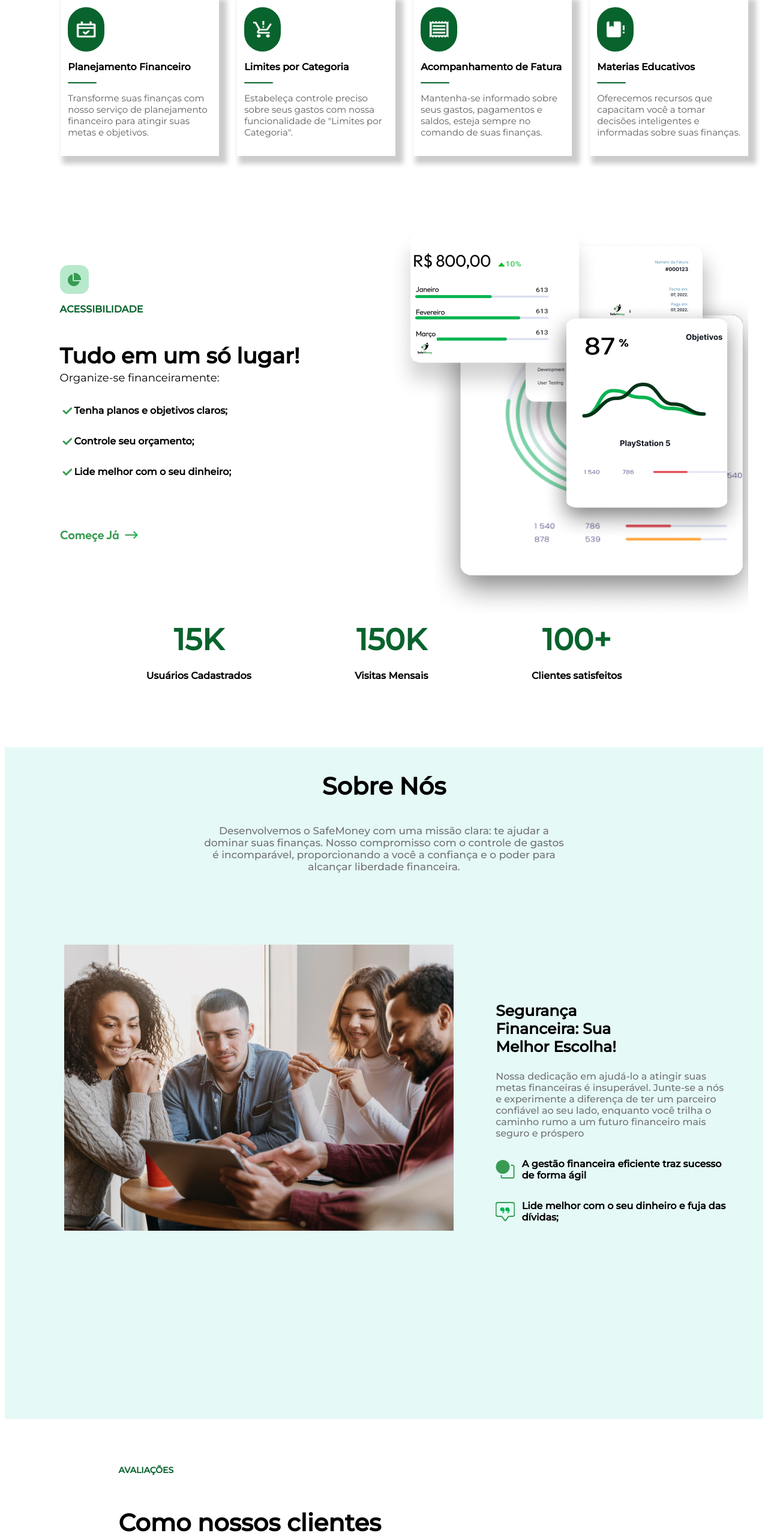
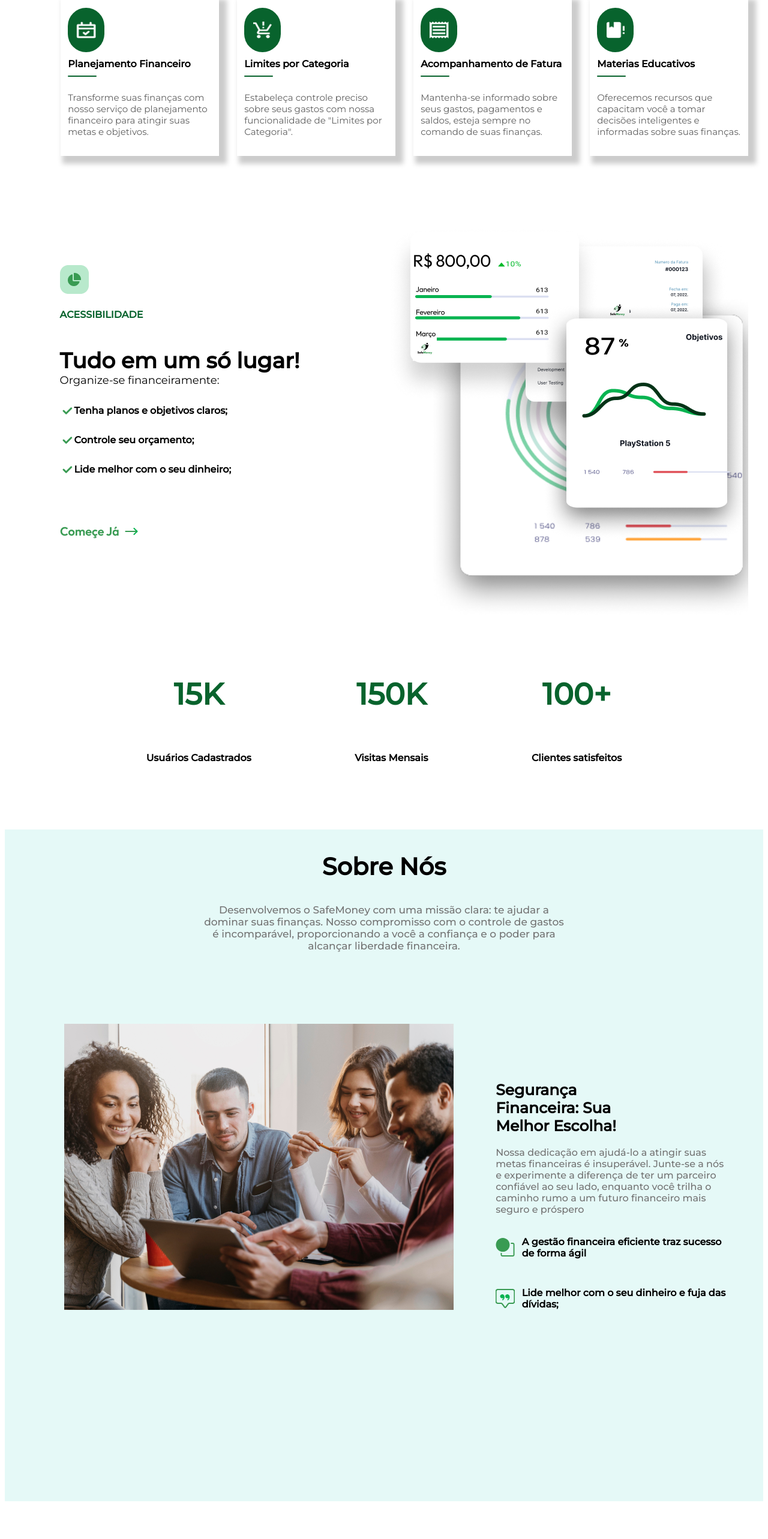
Before and after one commit to Safe-Money/safemoney, a React (Vite) app: page / in a window 1280 px wide. Shown: the part 880-3446 px from the top of the page at 60% size. Built offline with nearby package versions, Linux system fonts and the light colour scheme.

Commit message:
bugfix: consertando espaçamentos

```diff
--- a/src/index.css
+++ b/src/index.css
@@ -1,7 +1,3 @@
 *{
   font-family: 'Montserrat', sans-serif;
 }
-
-.geral{
-  margin: 0;
-}
--- a/src/pages/Contas/Contas.jsx
+++ b/src/pages/Contas/Contas.jsx
@@ -8,7 +8,6 @@ import SaldoProjetado from "./Componentes/SaldoProjetado"
 
 const AllContainers = styled.div`
   display: flex;
-  margin: 0;
   height:100vh;
   box-sizing: border-box;
   overflow-y:hidden;
--- a/src/pages/Institucional/Index.jsx
+++ b/src/pages/Institucional/Index.jsx
@@ -61,6 +61,10 @@ const Intro = styled.div`
     justify-content: space-between;
     margin: auto;
     margin-top: -5px;
+
+    p{
+        margin: 15px 0;
+    }
 `
 
 const Bottoms = styled.div`
@@ -102,15 +106,18 @@ const TxtAccess = styled.p`
     color: #08632D;
     text-transform: uppercase;
     font-weight: bolder;
+    margin-bottom: 10px;
 `
 
 const Icone = styled.img`
     height: 48px;
     width: 48px;
+    margin-bottom: 10px;
 `
 
 const TitAccess = styled.h1`
     font-size: 36px;
+    margin-bottom: 5%;
 `
 
 const Charts = styled.div`
--- a/src/pages/Institucional/components/Beneficios.jsx
+++ b/src/pages/Institucional/components/Beneficios.jsx
@@ -22,7 +22,7 @@ const Info = styled.div`
     padding: 12px;
 
     .titulo{
-
+        margin: 10px 0;
         font-weight: 750;
         color: black;
     }
@@ -51,6 +51,7 @@ const Icon = styled.div`
 const Line = styled.div`
     background-color: #08632D;
     height: 2px;
+    margin-bottom: 10px;
     border-radius: 5px;
     width: 20%
 `
--- a/src/pages/Institucional/components/Contact.jsx
+++ b/src/pages/Institucional/components/Contact.jsx
@@ -6,6 +6,7 @@ const Container = styled.div`
     background-color: #E5F9F7;
     height: 65vh;
     padding: 10vh;
+    margin: 2% 0;
 `
 
 const Flex = styled.div`
@@ -30,6 +31,7 @@ const Subtitle = styled.p`
     color: #737373;
     font-size: 18px;
     font-weight: 400;
+    margin: 5% 0;
 `
 
 const Imagem = styled.div`
--- a/src/pages/Institucional/components/Feedback.jsx
+++ b/src/pages/Institucional/components/Feedback.jsx
@@ -11,6 +11,7 @@ const Container = styled.div`
 `
 
 const Avaliacoes = styled.p`
+margin: 5% 0;
     color: #08632D;
     font-size: 14px;
     text-transform: uppercase;
--- a/src/pages/Institucional/components/Numbers.jsx
+++ b/src/pages/Institucional/components/Numbers.jsx
@@ -25,7 +25,6 @@ const Title = styled.p`
 const Subtitle = styled.p`
     font-size: 16px;
     font-weight: bolder;
-    margin-top: -30px;
     margin-bottom: 100px;
 `
 
@@ -33,7 +32,7 @@ const Container = styled.div`
     display: flex;
     justify-content: space-evenly;
     margin-bottom: 10px;
-    margin-top: 80px;
+    margin-top: 15%;
     width: 100%;
 `
 
--- a/src/pages/Institucional/components/Sobre.jsx
+++ b/src/pages/Institucional/components/Sobre.jsx
@@ -14,6 +14,7 @@ const Cabecalho = styled.div`
 `
 
 const TitAccess = styled.p`
+    margin: 3% 0 3% 0;
     font-size: 40px;
     font-weight: bold;
 `
@@ -49,6 +50,7 @@ const Topico = styled.div`
     font-weight: bolder;
     align-items: center;
     width: 30vw;
+    margin: 4% 0;
     justify-content: space-between;
 
 
@@ -60,6 +62,7 @@ const Topico = styled.div`
 
 
 const TitSeg = styled.p`
+    margin-bottom: 5%;
     font-size: 25px;
     font-weight: bolder;
     width: 70%;
@@ -71,6 +74,7 @@ const Text = styled.div`
     .text{
         color: #737373;
         font-weight: 500;
+        margin: 5% 0;
 
     }
 `
```
